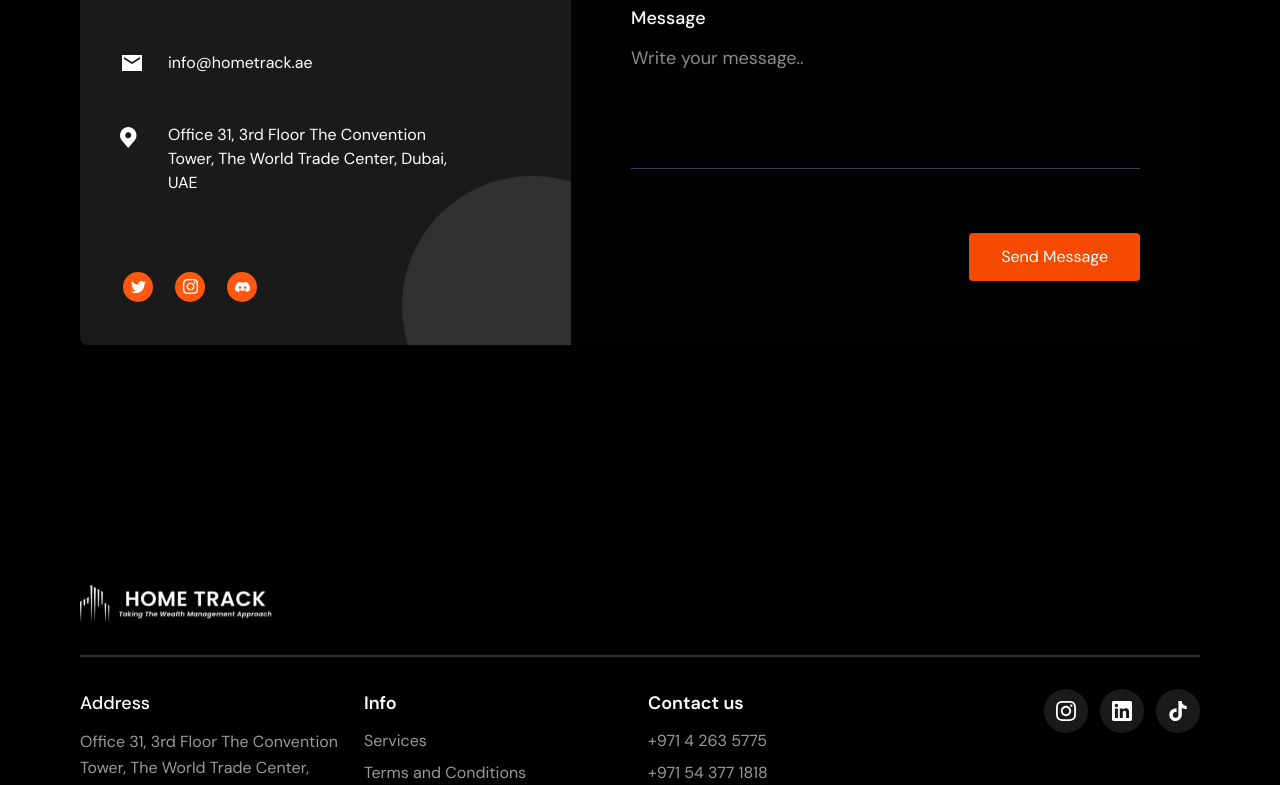
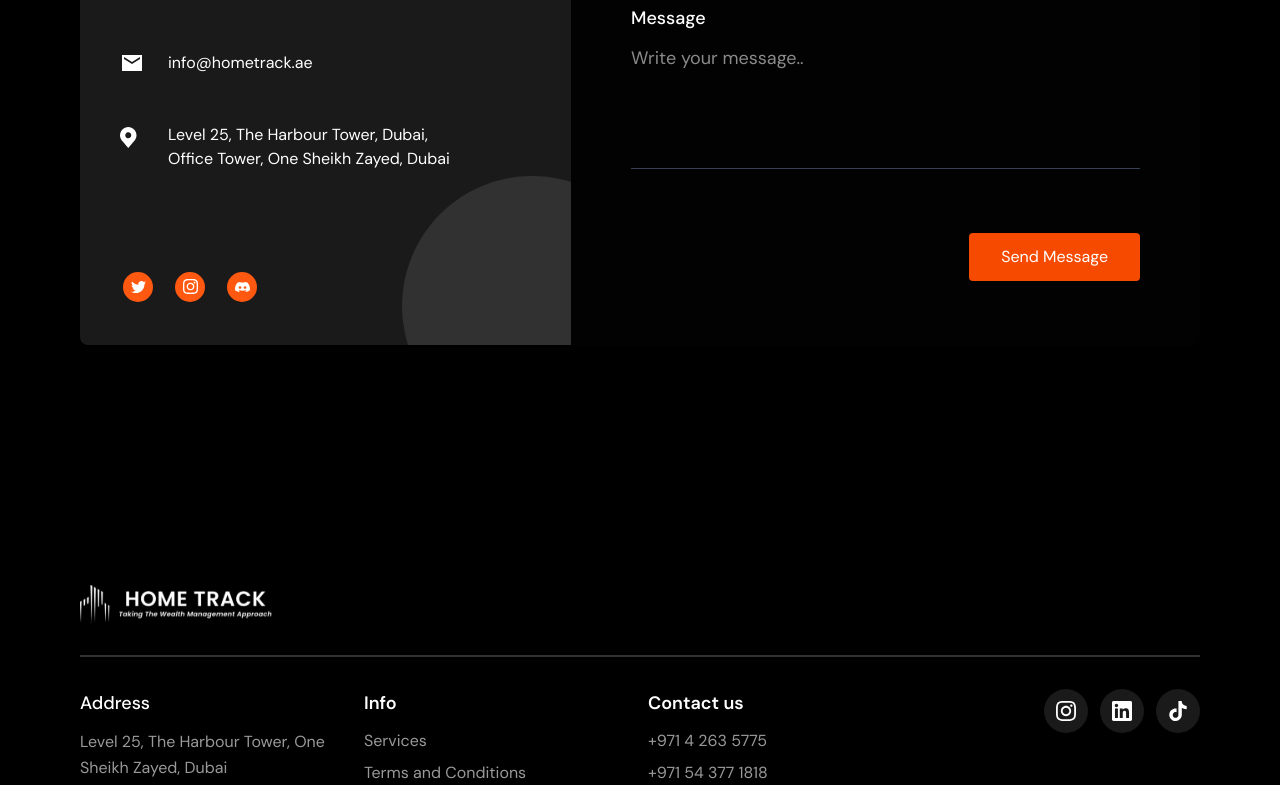
Before and after one commit to adityahajari14/Hometrack, a Next.js app: page /yieldmax-reports in a window 1280 px wide. Shown: the part 2520-3305 px from the top of the page. Built offline with nearby package versions, Linux system fonts and the light colour scheme.

Commit message:
fix: info updated

```diff
--- a/src/app/page.js
+++ b/src/app/page.js
@@ -59,10 +59,10 @@ export default function Home() {
           <div className="scale-in-repeat flex flex-col gap-4 sm:gap-6 lg:gap-8 w-full lg:w-1/2">
             <div>
               <h2 className="text-orange-600 text-lg sm:text-xl lg:text-2xl font-manrope font-medium">
-                Total Assets
+                Total Revnue
               </h2>
               <h1 className="text-white text-xl sm:text-2xl lg:text-4xl mt-2 sm:mt-3 lg:mt-4 wrap-break-word font-manrope font-light">
-                $<AnimatedCounter end={30} suffix=" Million +" duration={2500} />
+                AED <AnimatedCounter end={30} suffix=" Million +" duration={2500} />
               </h1>
             </div>
             <hr className="border-t border-gray-600 mx-0 sm:mx-2" />
--- a/src/components/contact.js
+++ b/src/components/contact.js
@@ -102,7 +102,7 @@ export default function ContactCard() {
                       className="shrink-0 mt-1"
                     />
                     <p className="font-dm-sans text-xs sm:text-sm lg:text-base max-w-[288px]">
-                      Office 31, 3rd Floor The Convention Tower, The World Trade Center, Dubai, UAE
+                      Level 25, The Harbour Tower, Dubai, Office Tower, One Sheikh Zayed, Dubai
                     </p>
                   </div>
                 </div>
--- a/src/components/footer.js
+++ b/src/components/footer.js
@@ -31,7 +31,7 @@ export default function Footer() {
             <div className="gap-2">
               <h3 className="text-base sm:text-lg font-medium mb-3">Address</h3>
               <p className="text-sm sm:text-base text-white/60 leading-relaxed">
-                Office 31, 3rd Floor The Convention Tower, The World Trade Center, Dubai, UAE
+                Level 25, The Harbour Tower, One Sheikh Zayed, Dubai
               </p>
             </div>
           </div>
```
